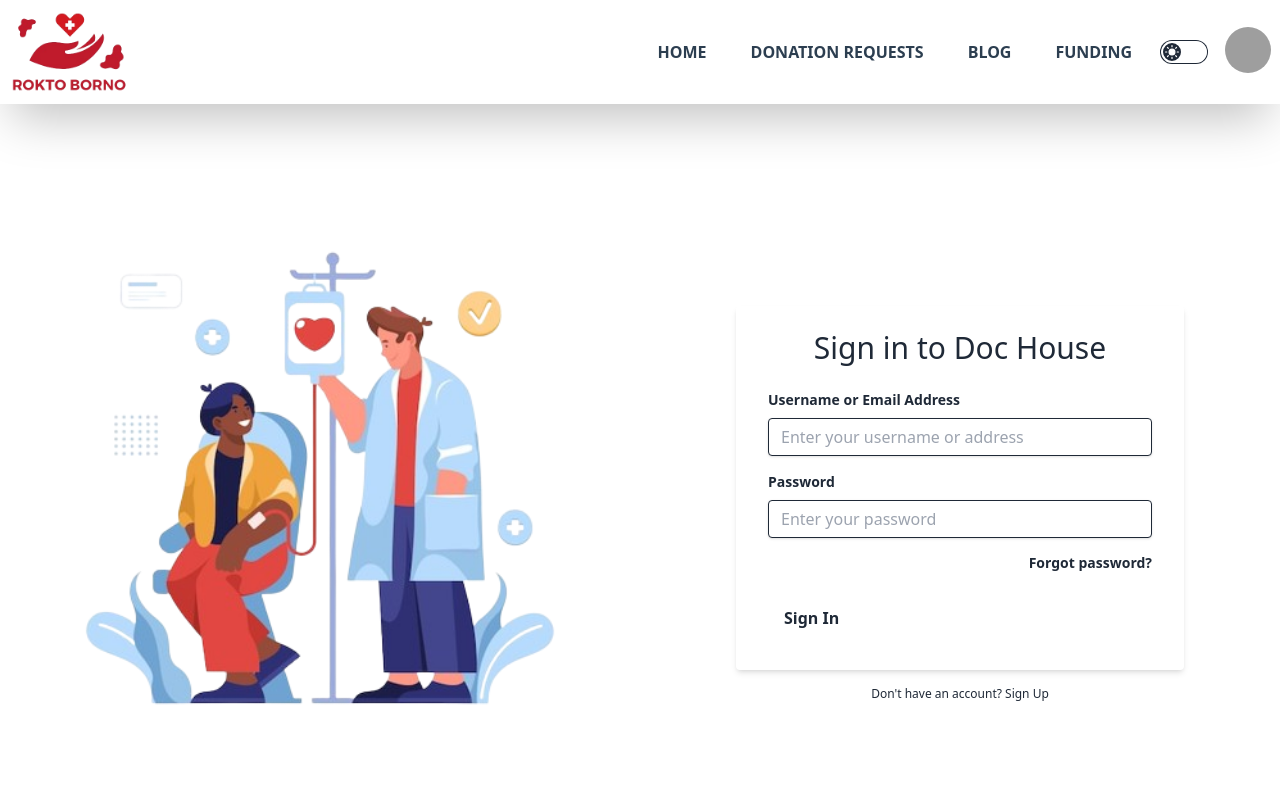
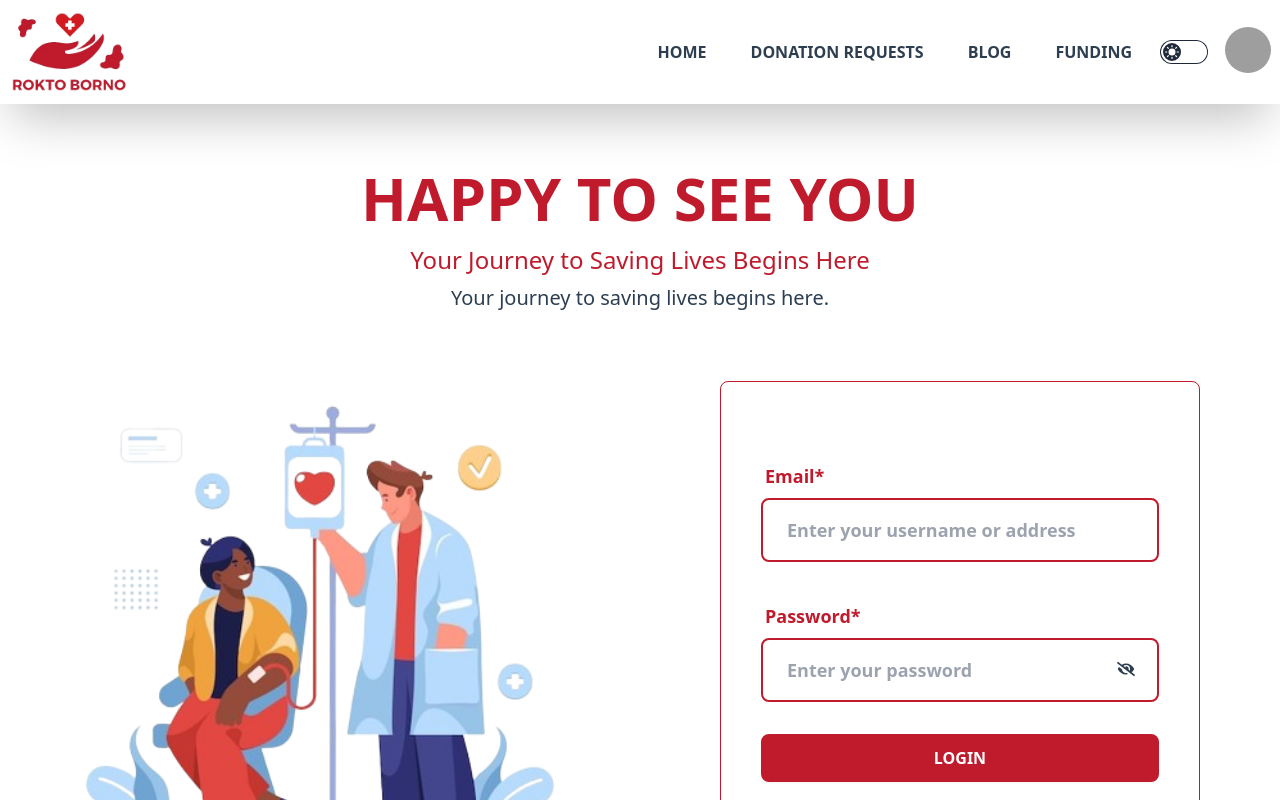
Before and after one commit to Asaduzzaman70/rokto-borno, a React (Vite) app: page /login in a window 1280 px wide. Shown: the top 800 px of the page. Built offline with nearby package versions, Linux system fonts and the light colour scheme; no server answers; grey boxes are pictures that could not be loaded.

Commit message:
Feat: update login

```diff
--- a/src/Components/Authentication/Login/Login.jsx
+++ b/src/Components/Authentication/Login/Login.jsx
@@ -1,64 +1,101 @@
-import React from 'react';
+import React, { useState } from 'react';
 import { useForm } from 'react-hook-form';
 import imgLogin from '../../../assets/Elements/login.png'
+import { Link } from 'react-router-dom';
+import { FaEye, FaEyeSlash } from 'react-icons/fa';
+import useAuth from '../../../Hooks/useAuth';
 
 const Login = () => {
-  const { register, handleSubmit } = useForm();
-  const onSubmit = data => console.log(data);
+  const { register, handleSubmit, formState: { errors } } = useForm({ mode: 'onTouched' });
+  const [showPassword, setShowPassword] = useState(false);
+  const { logIn } = useAuth();
+
+
+  const onSubmit = data => {
+    const email = data.email;
+    const password = data.password;
+    // console.log(email, password);
+
+    logIn(email, password)
+      .then(res => {
+        console.log('User Logged:-',res.user);
+      })
+      .catch(error => {
+        console.log(error);
+      })
+  };
+
 
   return (
-    <div className="min-h-screen flex flex-col md:flex-row">
+    <div className='my-16'>
+      <div className='text-center'>
+        <h1 className='text-2xl md:text-3xl lg:text-6xl uppercase font-bold text-myBg-dark dark:text-myBgTheme-white border-double border-myBg-dark dark:border-b-8 border-sky-500 inline-block'>Happy To See You</h1> <br />
+        <h2 className='md:text-xl lg:text-2xl text-myBg-dark mt-2 font-light dark:text-myBgTheme-white dark:bg-myBg-dark inline-block rounded-lg p-2 dark:font-bold dark:uppercase'>
+          Your Journey to Saving Lives Begins Here
+        </h2>
+        <p className='md:text-base lg:text-xl text-myText-highDark dark:text-myText-mediumLight'>Your journey to saving lives begins here.</p>
+      </div>
+      <div className="flex flex-col md:flex-row">
         <div className="flex-1 flex items-center justify-center">
           <div className="text-center text-white w-full">
-          <img src={imgLogin} alt="Doctor and Pills" className="mx-auto mb-4 w-full"/>
-          <h1 className="text-3xl font-bold">Welcome to Doc House</h1>
+            <img src={imgLogin} alt="Doctor and Pills" className="mx-auto w-full" />
           </div>
         </div>
-      <div className="flex-1 flex items-center justify-center bg-white">
-        <div className="w-full max-w-md">
-          <form onSubmit={handleSubmit(onSubmit)} className="bg-white shadow-md rounded px-8 pt-6 pb-8 mb-4">
-            <h2 className="mb-6 text-3xl text-center">Sign in to Doc House</h2>
-            <div className="mb-4">
-              <label className="block text-gray-700 text-sm font-bold mb-2" htmlFor="username">
-                Username or Email Address
+        <div className="flex-1 flex items-center justify-center">
+          <div className="w-full">
+            <div className='w-3/4 mx-auto rounded-lg border border-myBg-dark py-10 px-2'>
+              <form onSubmit={handleSubmit(onSubmit)} className="card-body space-y-6">
+                <div className="form-control">
+                  <label className="label">
+                    <span className='label-text text-lg text-myBg-dark font-bold dark:text-myBgTheme-white dark:border-b-4 dark:border-myBg-dark'>Email*</span>
                   </label>
                   <input
-                {...register('username')}
-                className="shadow appearance-none border rounded w-full py-2 px-3 text-gray-700 leading-tight focus:outline-none focus:shadow-outline"
-                id="username"
-                type="text"
+                    {...register('email', { required: true })}
+                    className="input input-lg bg-transparent border-2 border-myBg-dark text-myText-highDark font-semibold dark:text-myBgTheme-white w-full"
+                    type="email"
                     placeholder="Enter your username or address"
                   />
+                  {errors.email && <p className="text-myBg-dark dark:text-myBgTheme-white text-sm mt-2">*Name field is required</p>}
                 </div>
-            <div className="mb-6">
-              <label className="block text-gray-700 text-sm font-bold mb-2" htmlFor="password">
-                Password
+                <div className="form-control">
+                  <label className="label">
+                    <span className='label-text text-lg text-myBg-dark font-bold dark:text-myBgTheme-white dark:border-b-4 dark:border-myBg-dark'>Password*</span>
                   </label>
+                  <div className='relative'>
                     <input
-                {...register('password')}
-                className="shadow appearance-none border rounded w-full py-2 px-3 text-gray-700 mb-3 leading-tight focus:outline-none focus:shadow-outline"
+                      {...register('password', {
+                        required: true,
+                        minLength: 6,
+                        maxLength: 20,
+                        pattern: /(?=.*[A-Z])(?=.*[!@#$&*])(?=.*[0-9])(?=.*[a-z])/
+                      })}
+                      className="input input-lg bg-transparent border-2 border-myBg-dark text-myText-highDark font-semibold dark:text-myBgTheme-white w-full"
                       id="password"
-                type="password"
+                      type={showPassword ? 'text' : 'password'}
                       placeholder="Enter your password"
                     />
-              <p className="text-right">
-                <a className="inline-block align-baseline font-bold text-sm text-orange-500 hover:text-orange-800" href="#">
-                  Forgot password?
-                </a>
+                    <button
+                      type="button"
+                      className="absolute right-6 bottom-6 text-myText-highDark dark:text-myBgTheme-white text-lg"
+                      onClick={() => setShowPassword(!showPassword)}
+                    >
+                      {showPassword ? <FaEye /> : <FaEyeSlash />}
+                    </button>
+                  </div>
+                  {errors.password?.type === 'required' && <p className='text-myBg-dark dark:text-myBgTheme-white text-sm'>*Password field is required</p>}
+                  {errors.password?.type === 'minLength' && <p className='text-myBg-dark dark:text-myBgTheme-white text-sm'>*Password must be 6 characters</p>}
+                  {errors.password?.type === 'maxLength' && <p className='text-myBg-dark dark:text-myBgTheme-white text-sm'>*Password must be less then 20 characters</p>}
+                  {errors.password?.type === 'pattern' && <p className='text-myBg-dark dark:text-myBgTheme-white text-sm'>*Password must have one uppercase, one lowercase, one number and one special characters</p>}
+                </div>
+                <div className="form-control mt-6">
+                  <input className="btn text-base uppercase bg-myBg-dark text-myBgTheme-white font-bold border-4 border-myBg-dark" type="submit" value="Login" />
+                </div>
+              </form>
+              <p className="md:text-base lg:text-xl text-myText-highDark dark:text-myText-mediumLight text-center">
+                Don't have an account? <Link to='/register' className="text-orange-500 hover:text-orange-800 text-myBg-dark dark:text-myBgTheme-white" href="#">Register</Link>
               </p>
             </div>
-            <div className="flex items-center justify-between">
-              <button
-                className="bg-orange-500 hover:bg-orange-700 text-white font-bold py-2 px-4 rounded focus:outline-none focus:shadow-outline"
-                type="submit"
-              >
-                Sign In
-              </button>
           </div>
-          </form>
-          <p className="text-center text-gray-500 text-xs">
-            Don't have an account? <a className="text-orange-500 hover:text-orange-800" href="#">Sign Up</a>
-          </p>
         </div>
       </div>
     </div>
--- a/src/Components/Authentication/Register/Register.jsx
+++ b/src/Components/Authentication/Register/Register.jsx
@@ -5,7 +5,7 @@ import Swal from 'sweetalert2';
 import useAxiosPublic from '../../../Hooks/useAxiosPublic';
 import { useQuery } from '@tanstack/react-query';
 import useAuth from '../../../Hooks/useAuth';
-import { useNavigate } from 'react-router-dom';
+import { Link, useNavigate } from 'react-router-dom';
 
 const image_hosting_key = import.meta.env.VITE_IMAGE_HOSTING_KEY;
 const image_hosting_api = `https://api.imgbb.com/1/upload?key=${image_hosting_key}`
@@ -337,6 +337,9 @@ const Register = () => {
                         <input className="btn text-base uppercase bg-myBg-dark text-myBgTheme-white font-bold border-4 border-myBg-dark" type="submit" value="Create Account" />
                     </div>
                 </form>
+                <p className="md:text-base lg:text-xl text-myText-highDark dark:text-myText-mediumLight text-center">
+                    If you have an account? <Link to='/login' className="text-orange-500 hover:text-orange-800 text-myBg-dark dark:text-myBgTheme-white" href="#">Login</Link>
+                </p>
             </div >
         </div >
     );
--- a/src/Providers/AuthProvider.jsx
+++ b/src/Providers/AuthProvider.jsx
@@ -55,11 +55,10 @@ const AuthProvider = ({ children }) => {
     // Get User information
     useEffect(() => {
         const unSubscribe = onAuthStateChanged(auth, currentUser => {
-            console.log(currentUser);
 
             const userEmail = currentUser?.uid || user?.uid;
             const loaderUser = { uId: userEmail };
-            console.log('UserEmail', currentUser);
+            console.log('User:------->', currentUser);
             setLoader(false); // Set loader to false after authentication state is determined
         });
         return () => {
```
Lines whose indentation alone changed are shown as unchanged.
